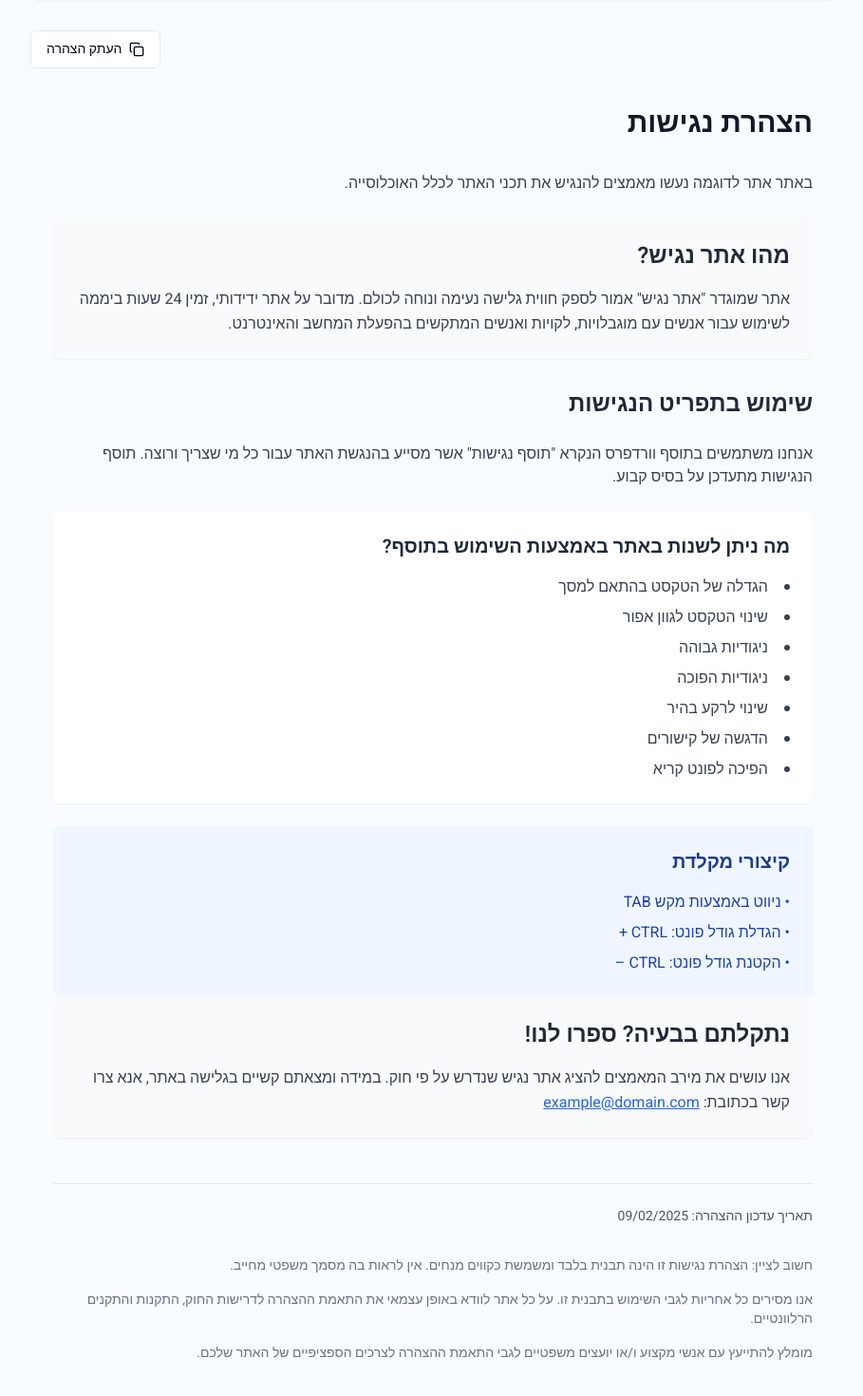
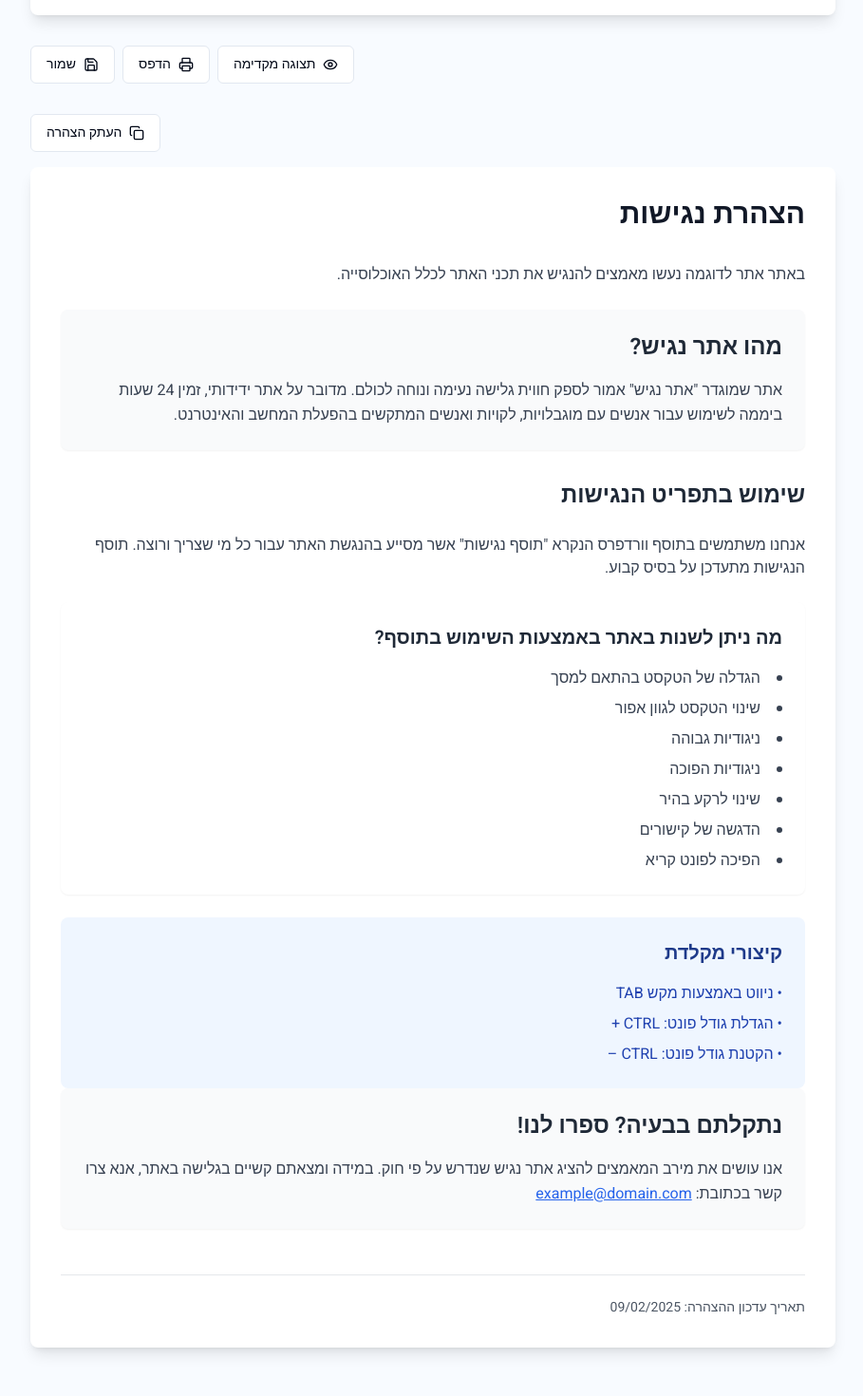
Before and after one commit to Admont555/Accessibility-generator, a React (Vite) app: page / in a window 1280 px wide. Shown: the part 504-1974 px from the top of the page at 95% size, without its empty margins (184-1093 px from the left). Built offline with nearby package versions, Linux system fonts and the light colour scheme.

Commit message:
Implement requested changes
The commit implements the changes requested in the prompt.  Further details on the specific changes are not included in this commit message.

```diff
--- a/src/components/AccessibilityStatement.tsx
+++ b/src/components/AccessibilityStatement.tsx
@@ -1,21 +1,25 @@
 
 import { format } from "date-fns";
-import { Copy } from "lucide-react";
+import { Copy, Loader2 } from "lucide-react";
 import { Button } from "@/components/ui/button";
 import { useToast } from "@/hooks/use-toast";
+import { useState } from "react";
 
 interface AccessibilityStatementProps {
   siteName: string;
   pluginName: string;
   email: string;
+  isPreview?: boolean;
 }
 
-const AccessibilityStatement = ({ siteName, pluginName, email }: AccessibilityStatementProps) => {
+const AccessibilityStatement = ({ siteName, pluginName, email, isPreview = false }: AccessibilityStatementProps) => {
   const currentDate = format(new Date(), "dd/MM/yyyy");
   const { toast } = useToast();
+  const [isCopying, setIsCopying] = useState(false);
 
   const copyToClipboard = async () => {
     try {
+      setIsCopying(true);
       const mainContent = document.getElementById('main-content');
       if (!mainContent) {
         throw new Error('Content element not found');
@@ -44,8 +48,14 @@ const AccessibilityStatement = ({ siteName, pluginName, email }: AccessibilitySt
         description: "לא ניתן להעתיק את הטקסט",
         variant: "destructive",
       });
+    } finally {
+      setIsCopying(false);
     }
   };
+
+  const mainContentClass = isPreview
+    ? "opacity-50 pointer-events-none select-none"
+    : "";
 
   return (
     <div className="relative mb-12">
@@ -54,13 +64,18 @@ const AccessibilityStatement = ({ siteName, pluginName, email }: AccessibilitySt
           onClick={copyToClipboard}
           className="gap-2"
           variant="outline"
+          disabled={isCopying || isPreview}
         >
-          <Copy className="h-4 w-4" />
+          {isCopying ? (
+            <Loader2 className="h-4 w-4 animate-spin" />
+          ) : (
+            <Copy className="h-4 w-4" />
+          )}
           העתק הצהרה
         </Button>
       </div>
 
-      <div id="accessibility-statement" className="max-w-4xl mx-auto p-6 space-y-8 animate-fadeIn direction-rtl" dir="rtl">
+      <div className={`bg-white rounded-lg shadow-lg p-6 md:p-8 transition-all ${mainContentClass}`}>
         <div id="main-content">
           <h1 className="text-3xl font-bold mb-8 text-gray-900">הצהרת נגישות</h1>
 
@@ -68,7 +83,7 @@ const AccessibilityStatement = ({ siteName, pluginName, email }: AccessibilitySt
             באתר {siteName} נעשו מאמצים להנגיש את תכני האתר לכלל האוכלוסייה.
           </p>
 
-          <section className="bg-gray-50 p-6 rounded-lg shadow-sm mb-8">
+          <section className="bg-gray-50 p-6 rounded-lg shadow-sm mb-8 hover:shadow-md transition-shadow">
             <h2 className="text-2xl font-semibold mb-4 text-gray-800">מהו אתר נגיש?</h2>
             <p className="text-gray-700 leading-relaxed">
               אתר שמוגדר "אתר נגיש" אמור לספק חווית גלישה נעימה ונוחה לכולם. מדובר על אתר ידידותי, זמין 24 שעות ביממה לשימוש עבור אנשים עם מוגבלויות, לקויות ואנשים המתקשים בהפעלת המחשב והאינטרנט.
@@ -123,19 +138,15 @@ const AccessibilityStatement = ({ siteName, pluginName, email }: AccessibilitySt
             </p>
           </footer>
         </div>
+      </div>
 
-        <div className="space-y-4 text-gray-500 text-sm mt-4">
-          <p>
-            חשוב לציין: הצהרת נגישות זו הינה תבנית בלבד ומשמשת כקווים מנחים. אין לראות בה מסמך משפטי מחייב.
-          </p>
-          <p>
-            אנו מסירים כל אחריות לגבי השימוש בתבנית זו. על כל אתר לוודא באופן עצמאי את התאמת ההצהרה לדרישות החוק, התקנות והתקנים הרלוונטיים.
-          </p>
-          <p>
-            מומלץ להתייעץ עם אנשי מקצוע ו/או יועצים משפטיים לגבי התאמת ההצהרה לצרכים הספציפיים של האתר שלכם.
-          </p>
+      {isPreview && (
+        <div className="absolute inset-0 flex items-center justify-center bg-black/5 rounded-lg pointer-events-none">
+          <div className="bg-white p-4 rounded-md shadow-lg">
+            <p className="text-lg font-semibold">מצב תצוגה מקדימה</p>
+          </div>
         </div>
-      </div>
+      )}
     </div>
   );
 };
--- a/src/pages/Index.tsx
+++ b/src/pages/Index.tsx
@@ -4,7 +4,7 @@ import AccessibilityStatement from "@/components/AccessibilityStatement";
 import { Input } from "@/components/ui/input";
 import { Label } from "@/components/ui/label";
 import { Button } from "@/components/ui/button";
-import { ArrowRight } from "lucide-react";
+import { ArrowRight, Printer, Eye, Save } from "lucide-react";
 
 const Index = () => {
   const [formData, setFormData] = useState({
@@ -12,6 +12,7 @@ const Index = () => {
     pluginName: "תוסף נגישות",
     email: "example@domain.com",
   });
+  const [isPreview, setIsPreview] = useState(false);
 
   const handleInputChange = (e: React.ChangeEvent<HTMLInputElement>) => {
     const { name, value } = e.target;
@@ -21,9 +22,17 @@ const Index = () => {
     }));
   };
 
+  const validateEmail = (email: string) => {
+    return /^[^\s@]+@[^\s@]+\.[^\s@]+$/.test(email);
+  };
+
+  const handlePrint = () => {
+    window.print();
+  };
+
   return (
     <div className="min-h-screen bg-[#F8FBFF] font-heebo py-12">
-      <div className="max-w-4xl mx-auto p-6 space-y-8 direction-rtl" dir="rtl">
+      <div className="max-w-4xl mx-auto p-4 md:p-6 space-y-8 direction-rtl" dir="rtl">
         <div className="flex items-center justify-between mb-8">
           <Button
             variant="ghost"
@@ -40,9 +49,9 @@ const Index = () => {
           />
         </div>
 
-        <div className="bg-white p-6 rounded-lg shadow-sm mb-8">
+        <div className="bg-white p-6 rounded-lg shadow-lg mb-8 transition-all hover:shadow-xl">
           <h2 className="text-2xl font-semibold mb-6 text-custom-darkGray">הגדרות הצהרת נגישות</h2>
-          <div className="space-y-4">
+          <div className="space-y-6">
             <div className="space-y-2">
               <Label htmlFor="siteName" className="text-custom-darkGray">שם האתר</Label>
               <Input
@@ -52,6 +61,7 @@ const Index = () => {
                 onChange={handleInputChange}
                 className="text-right border-custom-yellow focus:border-custom-yellow"
                 placeholder="הכנס את שם האתר"
+                aria-label="שם האתר"
               />
             </div>
             <div className="space-y-2">
@@ -63,6 +73,7 @@ const Index = () => {
                 onChange={handleInputChange}
                 className="text-right border-custom-yellow focus:border-custom-yellow"
                 placeholder="הכנס את שם התוסף"
+                aria-label="שם התוסף"
               />
             </div>
             <div className="space-y-2">
@@ -73,18 +84,55 @@ const Index = () => {
                 type="email"
                 value={formData.email}
                 onChange={handleInputChange}
-                className="text-right border-custom-yellow focus:border-custom-yellow"
+                className={`text-right border-custom-yellow focus:border-custom-yellow ${
+                  !validateEmail(formData.email) && formData.email ? 'border-red-500' : ''
+                }`}
                 placeholder="הכנס כתובת אימייל"
                 dir="ltr"
+                aria-label="כתובת אימייל"
               />
+              {!validateEmail(formData.email) && formData.email && (
+                <p className="text-red-500 text-sm mt-1">כתובת אימייל לא תקינה</p>
+              )}
             </div>
           </div>
+        </div>
+
+        <div className="flex gap-2 justify-end mb-4 flex-wrap">
+          <Button
+            onClick={() => setIsPreview(!isPreview)}
+            variant="outline"
+            className="gap-2"
+          >
+            <Eye className="h-4 w-4" />
+            {isPreview ? 'ערוך' : 'תצוגה מקדימה'}
+          </Button>
+          <Button
+            onClick={handlePrint}
+            variant="outline"
+            className="gap-2"
+          >
+            <Printer className="h-4 w-4" />
+            הדפס
+          </Button>
+          <Button
+            onClick={() => {
+              const data = JSON.stringify(formData);
+              localStorage.setItem('accessibilityFormData', data);
+            }}
+            variant="outline"
+            className="gap-2"
+          >
+            <Save className="h-4 w-4" />
+            שמור
+          </Button>
         </div>
 
         <AccessibilityStatement
           siteName={formData.siteName}
           pluginName={formData.pluginName}
           email={formData.email}
+          isPreview={isPreview}
         />
       </div>
     </div>
```
